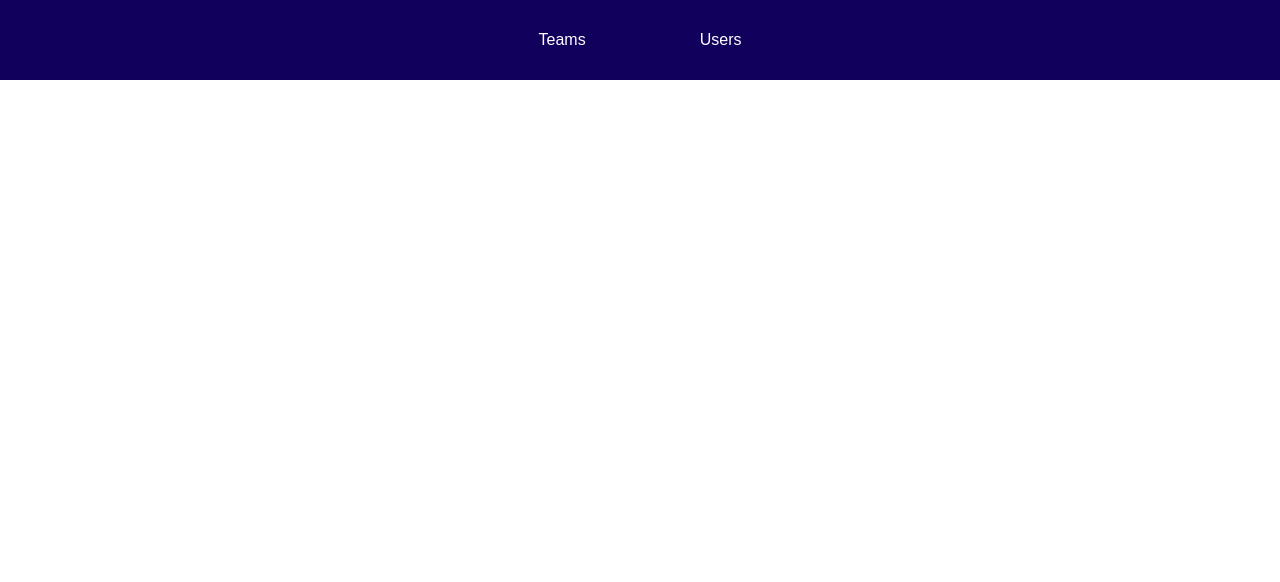
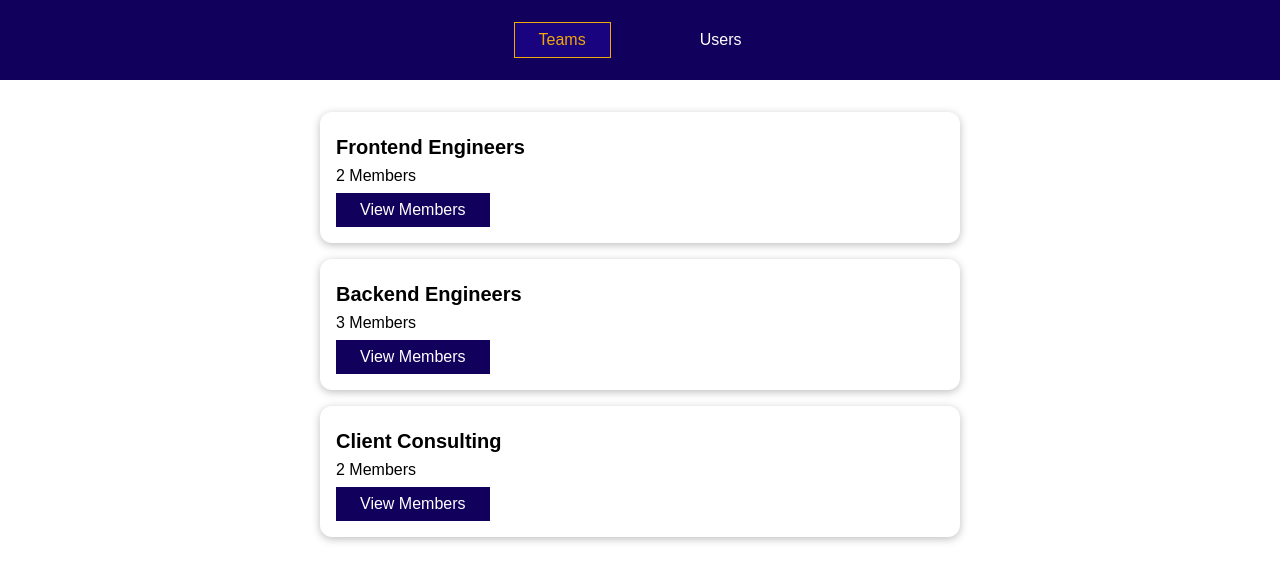
Before and after one commit to yuosif1286/VueCourse, a Vue app: page / in a window 1280 px wide. Before the commit this address had no page. Shown: the top 582 px of the page. Built offline with nearby package versions, Linux system fonts and the light colour scheme.

Commit message:
complete

```diff
--- /dev/null
+++ b/src/components/nav/NotFound.vue
@@ -0,0 +1,12 @@
+
+<template>
+<h2>
+  page not found! Maybe view our
+<router-link to="/teams">Teams</router-link>
+  ?
+</h2>
+</template>
+
+<style scoped>
+
+</style>
--- a/src/components/nav/TheNavigation.vue
+++ b/src/components/nav/TheNavigation.vue
@@ -3,10 +3,10 @@
     <nav>
       <ul>
         <li>
-         <RouterLink to="teams">Teams</RouterLink>
+         <RouterLink to="/teams">Teams</RouterLink>
         </li>
         <li>
-          <router-link to="users">Users</router-link>
+          <router-link to="/users">Users</router-link>
         </li>
       </ul>
     </nav>
```
Also changed, not shown: src/main.ts (+5 -2 lines).
